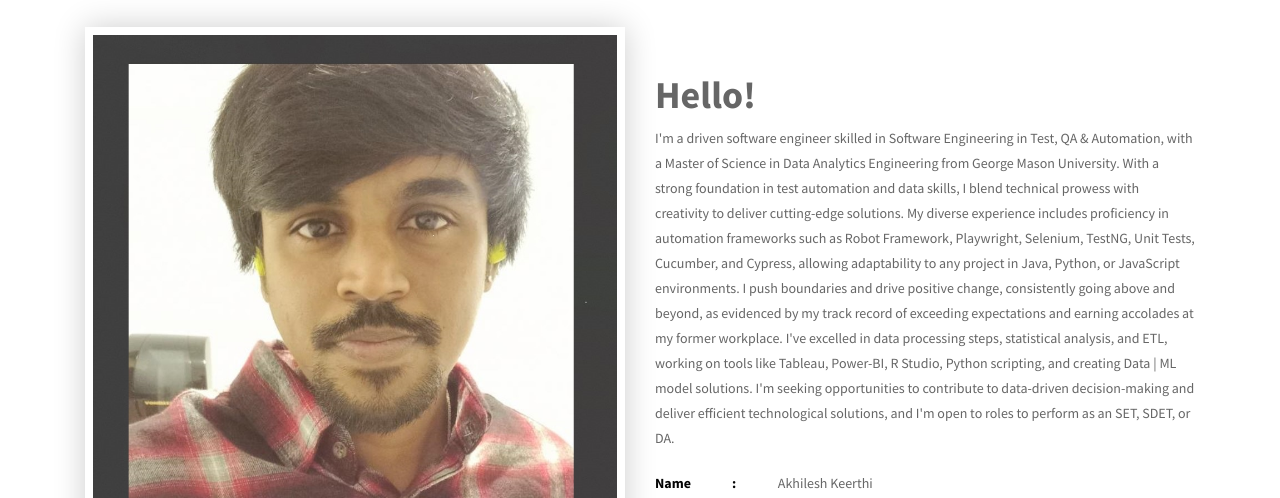
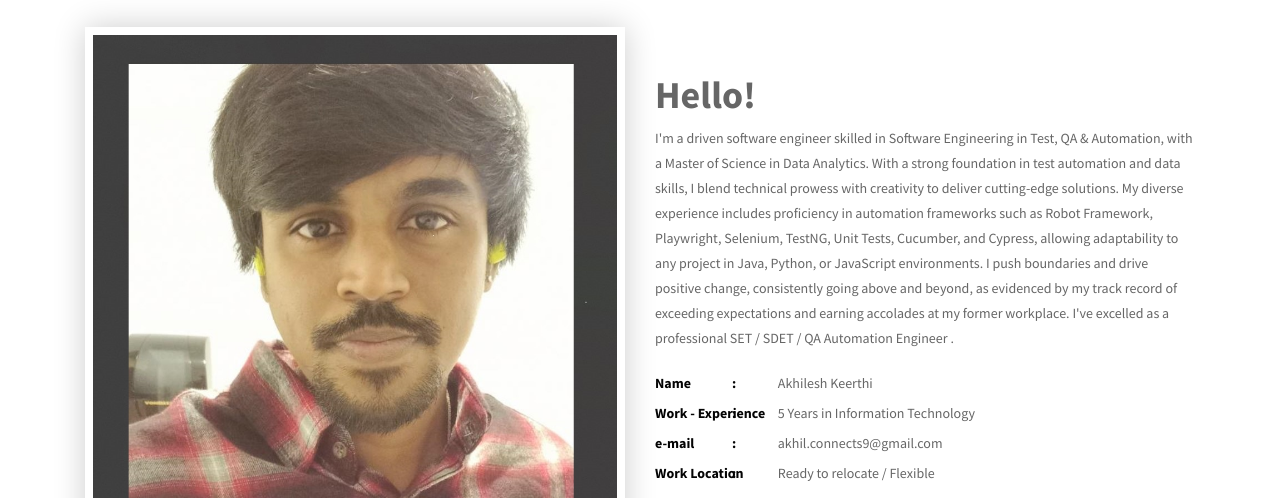
Before and after one commit to akhiltodecode/akhiltodecode.github.io, a plain HTML site: page index.html in a window 1280 px wide. Shown: the part 700-1198 px from the top of the page. Drawn offline with nearby package versions, Linux system fonts and the light colour scheme; files whose address does not match are found by name.

Commit message:
Update index.html
Signed-off-by: Akhil <44576706+akhiltodecode@users.noreply.github.com>

```diff
--- a/index.html
+++ b/index.html
@@ -149,11 +149,11 @@
           <div class="col-lg-6 col-md-6 col-sm-12 col-xs-12">
             <div class="profile-wrapper wow fadeInRight" data-wow-delay="0.3s">
               <h3>Hello!</h3>
-              <p>I'm a driven software engineer skilled in Software Engineering in Test, QA & Automation, with a Master of Science in Data Analytics Engineering from George Mason University.
+              <p>I'm a driven software engineer skilled in Software Engineering in Test, QA & Automation, with a Master of Science in Data Analytics.
 
 With a strong foundation in test automation and data skills, I blend technical prowess with creativity to deliver cutting-edge solutions. My diverse experience includes proficiency in automation frameworks such as Robot Framework, Playwright, Selenium, TestNG, Unit Tests, Cucumber, and Cypress, allowing adaptability to any project in Java, Python, or JavaScript environments. I push boundaries and drive positive change, consistently going above and beyond, as evidenced by my track record of exceeding expectations and earning accolades at my former workplace.
 
-I've excelled in data processing steps, statistical analysis, and ETL, working on tools like Tableau, Power-BI, R Studio, Python scripting, and creating Data | ML model solutions. I'm seeking opportunities to contribute to data-driven decision-making and deliver efficient technological solutions, and I'm open to roles to perform as an SET, SDET, or DA.</p>
+I've excelled as a professional SET / SDET / QA Automation Engineer .</p>
               <div class="about-profile">
                 <ul class="admin-profile">
                   <li><span class="pro-title"> Name </span> <span class="pro-detail">Akhilesh Keerthi</span></li>
```
